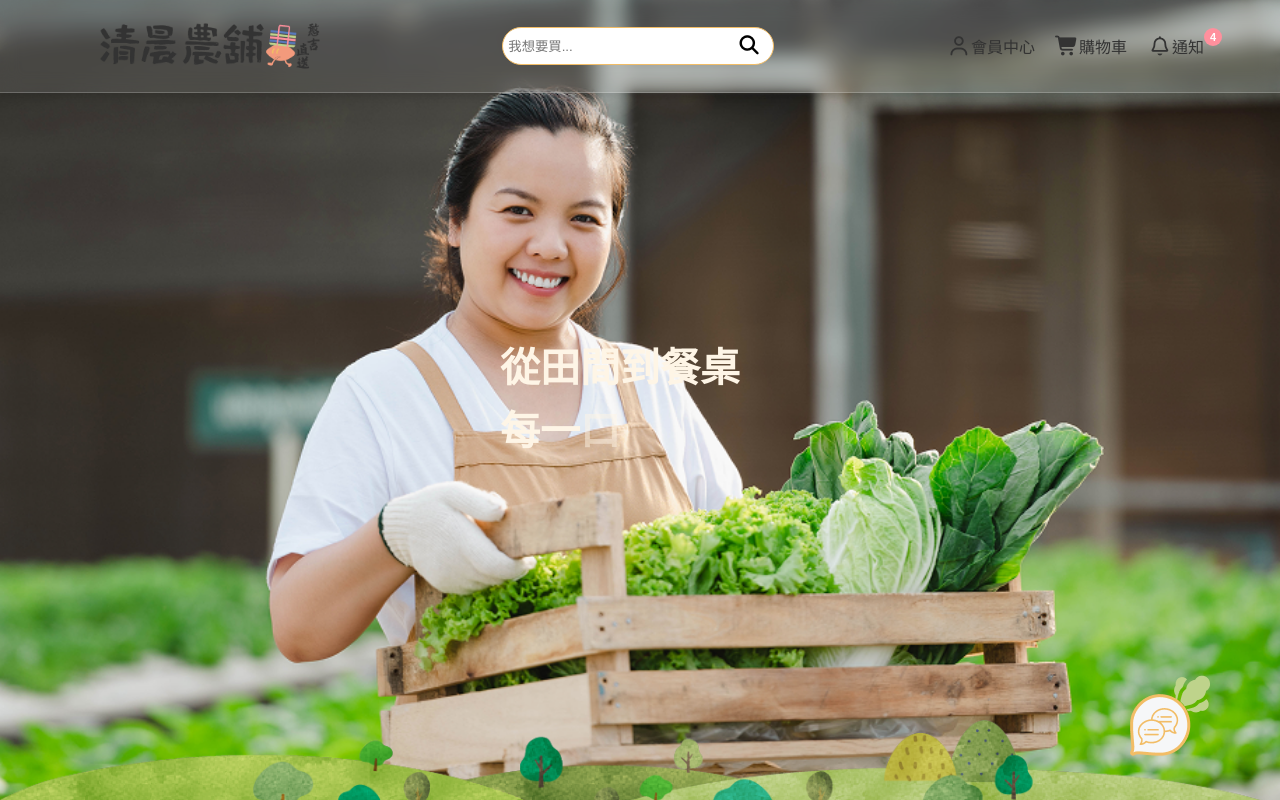
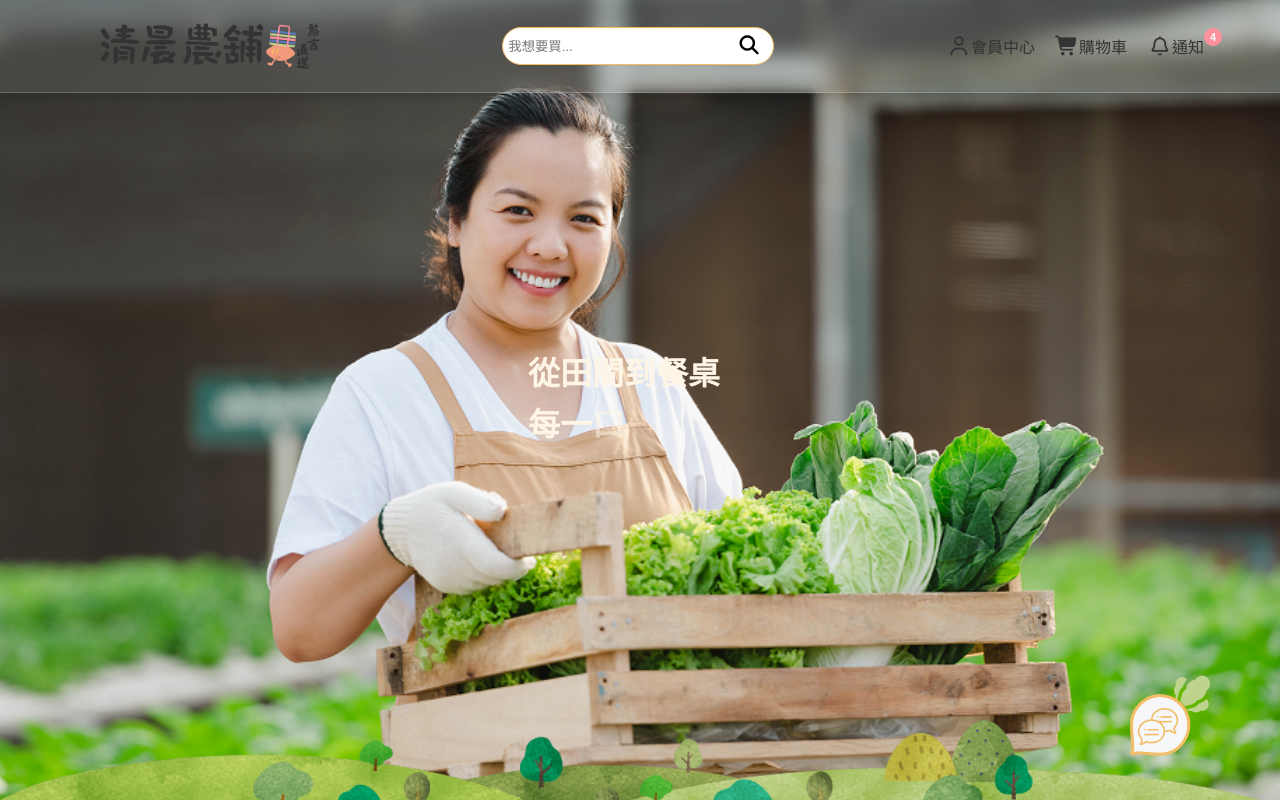
Before and after one commit to rHyThM3294/morning-farm, a Vue app: page / in a window 1280 px wide. Shown: the top 800 px of the page. Built offline with nearby package versions, Linux system fonts and the light colour scheme.

Commit message:
banner文字再度調整

```diff
--- a/src/views/customer/HomeView.vue
+++ b/src/views/customer/HomeView.vue
@@ -273,17 +273,22 @@ section.banner .bannerWords.is-horizontal {
     transform: translate(-50%, -50%);
     align-items: flex-start;
     gap: 0.4em;
-    /* 橫向打字時字間距為 0，避免行動裝置寬度不足換行 */
     letter-spacing: 0;
+}
+/* h3 本身也要明確覆寫 writing-mode，否則會繼承父層縱排影響寬度計算 */
+section.banner .bannerWords.is-horizontal h3 {
+    writing-mode: horizontal-tb;
+    white-space: nowrap;
+    word-spacing: normal;
+    /* 375px 裝置：7字 × 最小字體需 ≤ 53px，clamp 確保不換行 */
+    font-size: clamp(20px, 8.5vw, 32px);
 }
 /* 每個字的 span：FLIP 動畫時 transform 由 GSAP 控制，需要 inline-block */
 .bannerWords h3 {
     margin: 0;
-    /* 消除 v-for span 之間因 HTML 空白字元產生的隱形間隙 */
     word-spacing: -1em;
 }
 .bannerWords h3 .char-span {
-    /* 還原每個字自身的字間距為正常 */
     word-spacing: normal;
     display: inline-block;
 }
```
